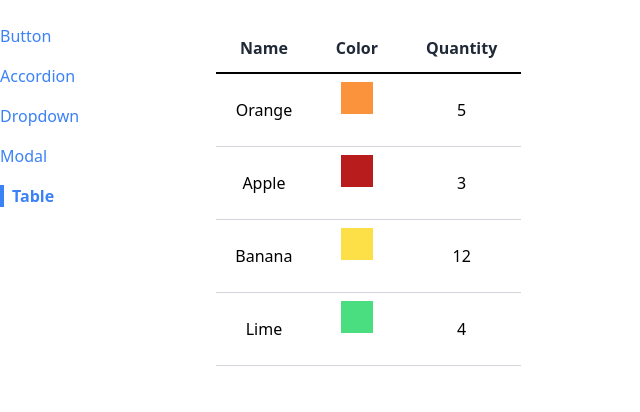
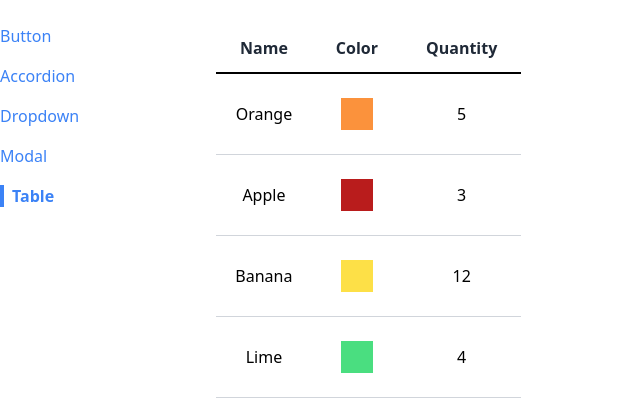
Before and after one commit to miguelkubrusly/components-showcase-app, a React (Create React App) app: page /table in a window 1280 px wide. Shown: the top 412 px of the page, without its empty margins (0-640 px from the left). Built offline with nearby package versions, Linux system fonts and the light colour scheme.

Commit message:
refactor(table): render color in separate function
-this was suggested by AI
-it uses table JSX notation instead of div
-easier to reuse table like this

```diff
--- a/src/components/Table.tsx
+++ b/src/components/Table.tsx
@@ -1,18 +1,19 @@
 function Table({ data }: TableProp) {
   //specific for fruits
-  const renderedColors = data.map((item) => {
-    return `p-3 m-2 ${item.color}`;
-  });
+  const renderColor = (color: string) => (
+    <div className={`w-8 h-8 ${color} mx-auto`}></div>
+  );
 
-  //generalization
-  const renderedData = data.map((item: TableItem, index) => {
+  //generalization for values
+  const renderedData = data.map((item: TableItem) => {
     const renderedItem = Object.entries(item).map(([key, value]) => {
+      //specific for fruit
       return key === "color" ? (
-        <div
-          className={`w-8 h-8 ${renderedColors[index]} mx-auto`}
-          key={value}
-        ></div>
+        <td className="py-6 px-3 text-center align-middle" key={key}>
+          {renderColor(value as string)}
+        </td>
       ) : (
+        //general
         <td className="py-6 px-3 text-center align-middle" key={value}>
           {value}
         </td>
@@ -25,6 +26,7 @@ function Table({ data }: TableProp) {
     );
   });
 
+  //generalization for keys
   const keys = Object.keys(data[0]);
   const renderedKeys = keys.map((key) => {
     const capitalizedKey =
```
